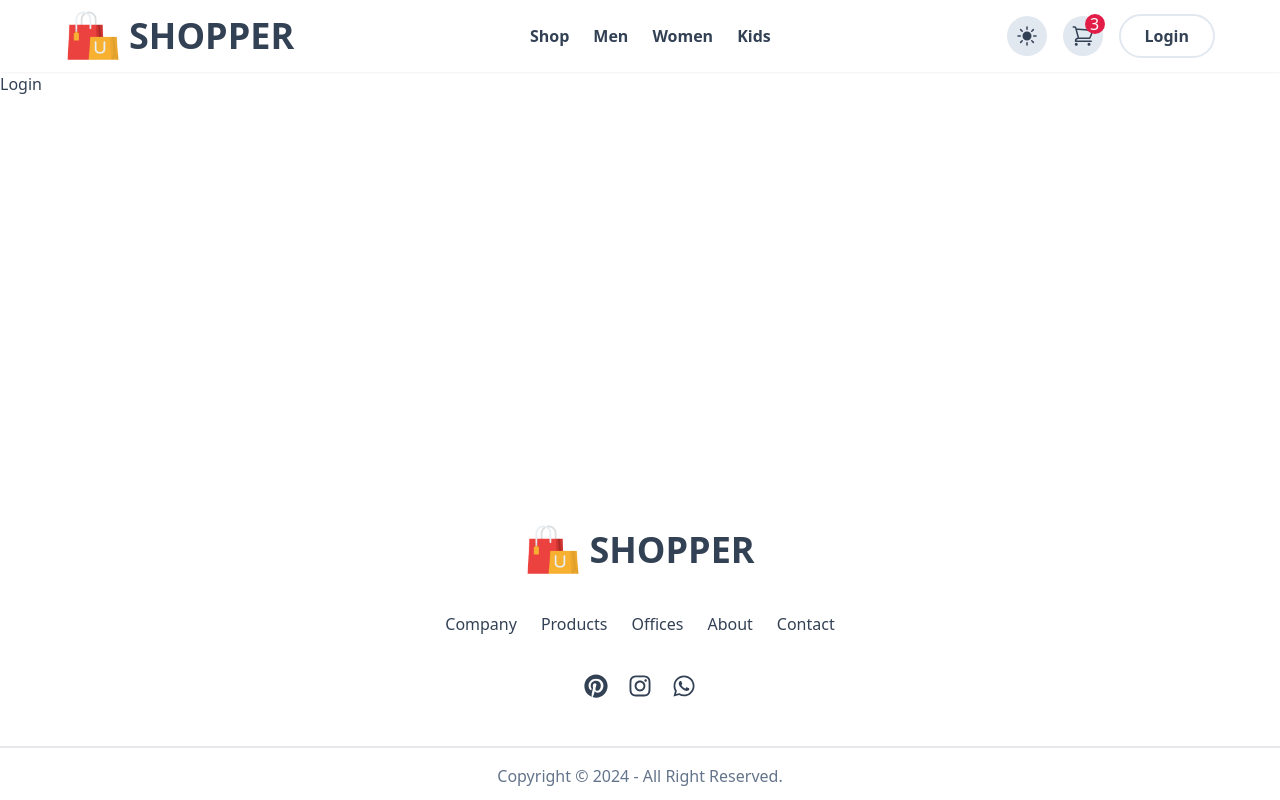
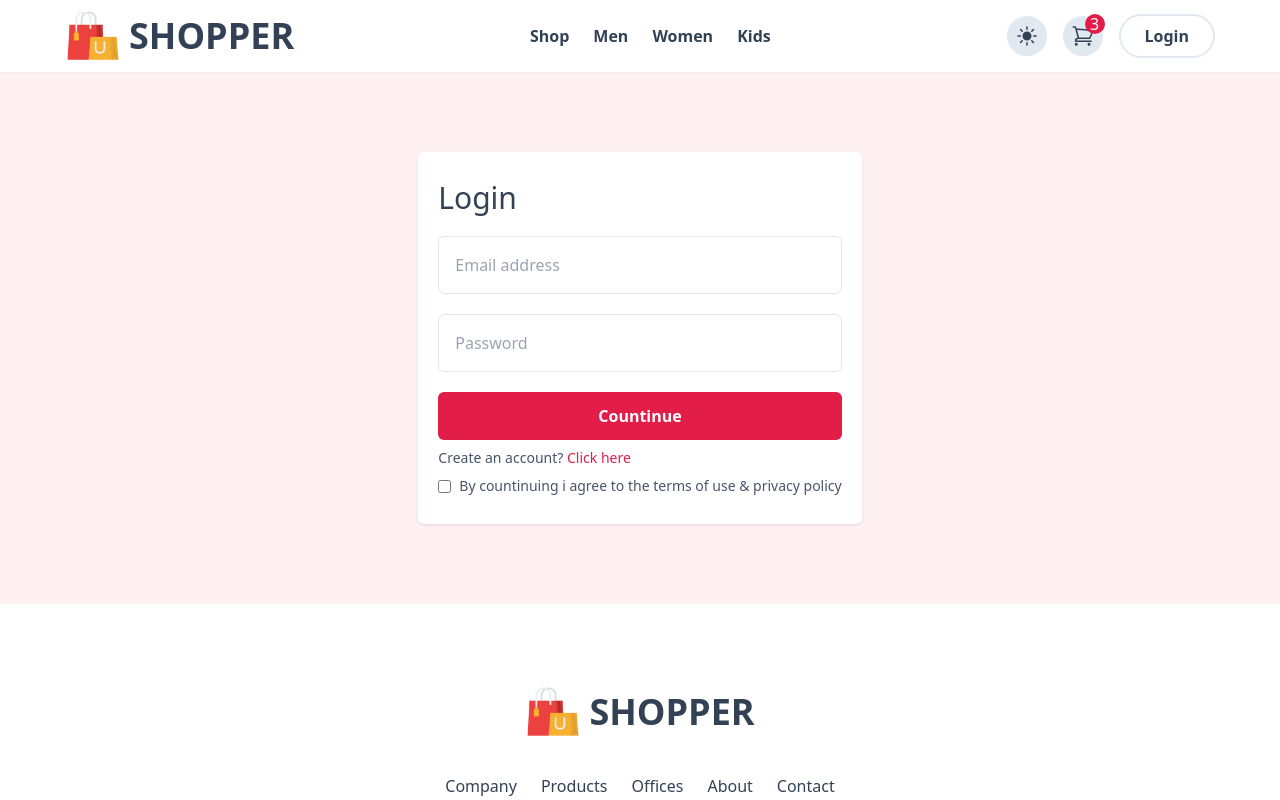
Before and after one commit to negar-karimnejad/shopper, a React (Vite) app: page /login in a window 1280 px wide. Shown: the top 800 px of the page. Built offline with nearby package versions, Linux system fonts and the light colour scheme.

Commit message:
create login page

```diff
--- a/src/components/Button.jsx
+++ b/src/components/Button.jsx
@@ -11,7 +11,9 @@ function Button({
   const styles = {
     primary: base,
     secondary:
-      "w-full text-md hover:bg-rose-500 flex items-center justify-center rounded-full border-none bg-rose-600 px-6 py-2 font-semibold text-white transition-all",
+      'w-full text-md hover:bg-rose-500 flex items-center justify-center rounded-full border-none bg-rose-600 px-6 py-2 font-semibold text-white transition-all',
+    secondaryLessRound:
+      'w-full text-md hover:bg-rose-500 flex items-center justify-center rounded-md border-none bg-rose-600 px-6 py-3 font-semibold text-white transition-all',
     black:
       'w-full rounded-full py-3 px-7 font-semibold text-md transition-all bg-black text-white hover:bg-black/90',
   };
--- /dev/null
+++ b/src/components/Input.jsx
@@ -0,0 +1,13 @@
+function Input({ type = 'text', id, placeholder = '', disabled }) {
+  return (
+    <input
+      className="rounded-md border p-4 text-slate-600 outline-none"
+      type={type}
+      id={id}
+      placeholder={placeholder}
+      disabled={disabled}
+    />
+  );
+}
+
+export default Input;
--- a/src/components/navbar/UserLinks.jsx
+++ b/src/components/navbar/UserLinks.jsx
@@ -1,3 +1,4 @@
+import { Link } from 'react-router-dom';
 import Button from '../Button';
 import DarkModeButton from '../DarkModeButton';
 import MobileMenu from './MobileMenu';
@@ -9,7 +10,9 @@ function UserLinks() {
       <div className="hidden items-center gap-4 lg:flex">
         <DarkModeButton />
         <NavShoppingCartIcon />
-        <Button>Login</Button>
+        <Link to="/login">
+          <Button>Login</Button>
+        </Link>
       </div>
 
       <MobileMenu />
--- a/src/pages/Login.jsx
+++ b/src/pages/Login.jsx
@@ -1,8 +1,29 @@
+import Input from '../components/Input';
+import Button from '../components/Button';
 
 function Login() {
   return (
-    <div>Login</div>
-  )
+    <div className="flex items-center justify-center bg-rose-50 py-20 dark:bg-slate-900 ">
+      <div className="rounded-md bg-white p-5 py-7 shadow dark:bg-slate-700">
+        <h2 className="mb-5 text-3xl">Login</h2>
+        <form className="flex flex-col gap-5">
+          <Input type="text" placeholder="Email address" />
+          <Input type="password" placeholder="Password" />
+          <Button variant="secondaryLessRound">Countinue</Button>
+        </form>
+        <p className="py-2 text-sm text-slate-600 dark:text-slate-200">
+          Create an account?{' '}
+          <span className="text-rose-600 dark:text-rose-500">Click here</span>
+        </p>
+        <div className="flex items-center gap-2 text-sm text-slate-600 dark:text-slate-200">
+          <input type="checkbox" id="policy" />
+          <label htmlFor="policy">
+            By countinuing i agree to the terms of use & privacy policy
+          </label>
+        </div>
+      </div>
+    </div>
+  );
 }
 
-export default Login
+export default Login;
```
